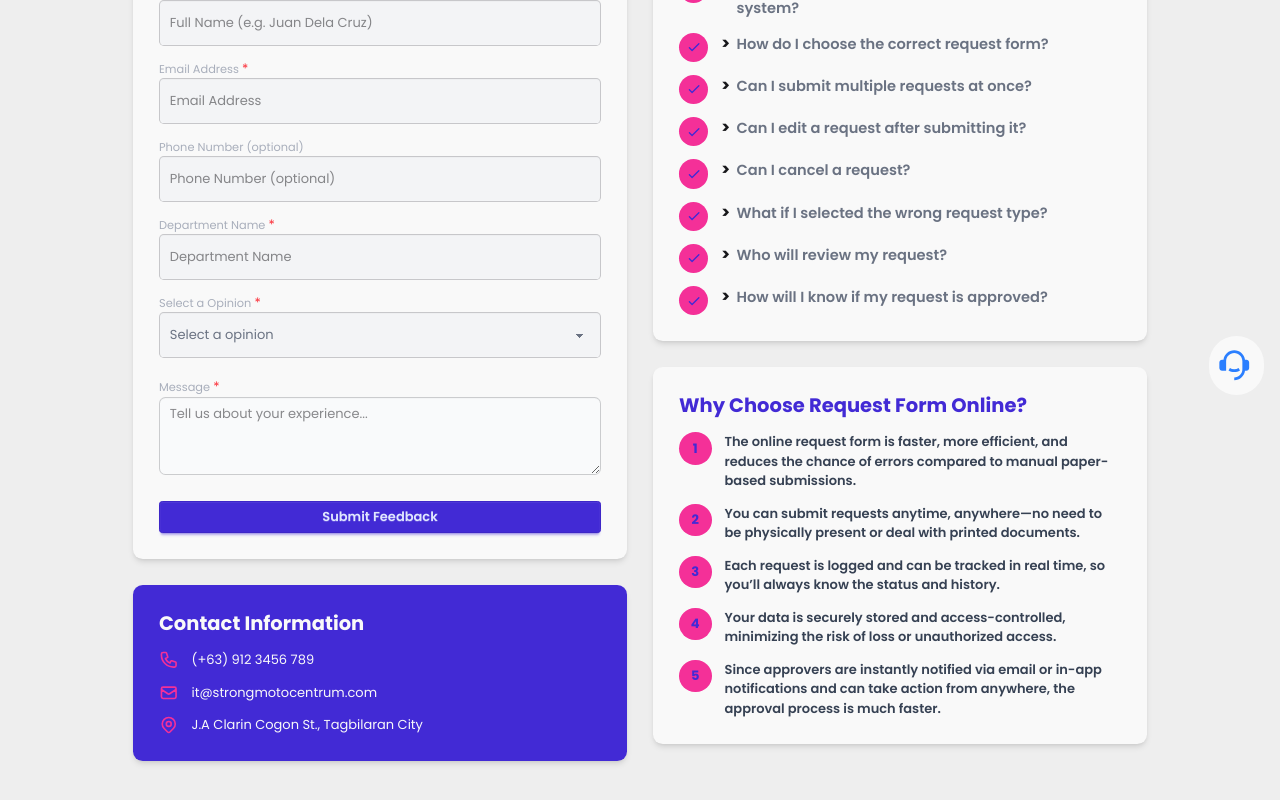
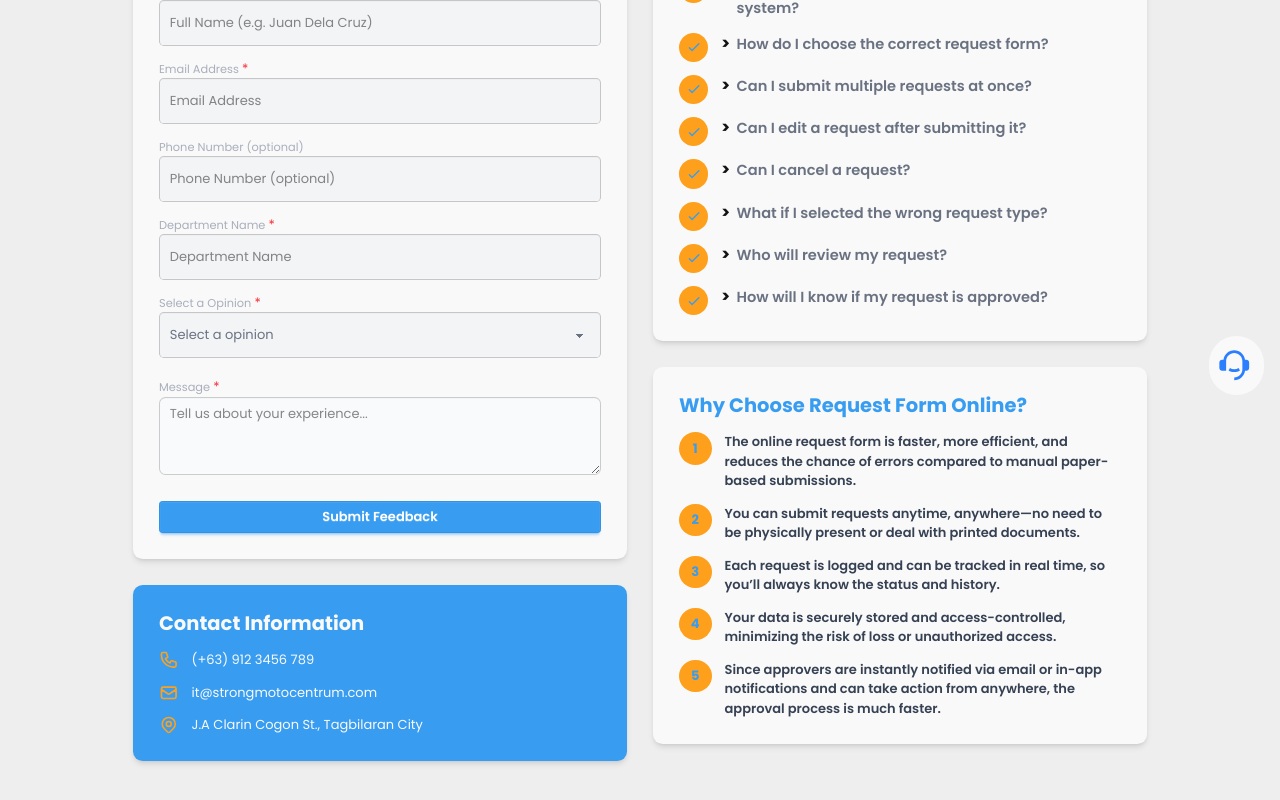
Before and after one commit to smctdev/Request-Form-Next-Js, a Next.js app: page / in a window 1280 px wide. Shown: the part 389-1189 px from the top of the page. Built offline with nearby package versions, Linux system fonts and the light colour scheme; no server answers.

Commit message:
revert back

```diff
--- a/src/app/layout.tsx
+++ b/src/app/layout.tsx
@@ -38,7 +38,7 @@ export default function RootLayout({
         />
       </head>
       <body
-        data-theme="light"
+        data-theme="mytheme"
         className={`${geistSans.variable} ${geistMono.variable} antialiased`}
       >
         <AuthProvider>
--- a/tailwind.config.mjs
+++ b/tailwind.config.mjs
@@ -13,7 +13,4 @@ export default {
   plugins: [
     daisyui,
   ],
-  daisyui: {
-    themes: ["light"], // keep DaisyUI themes available
-  },
 };
```
